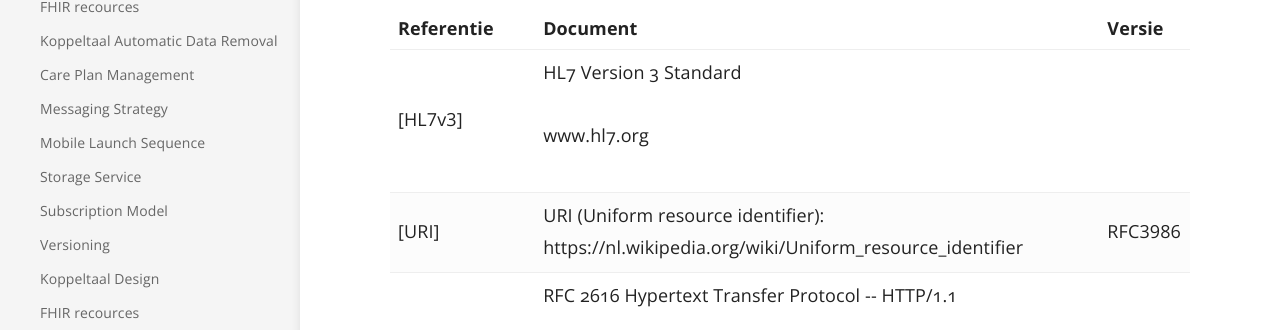
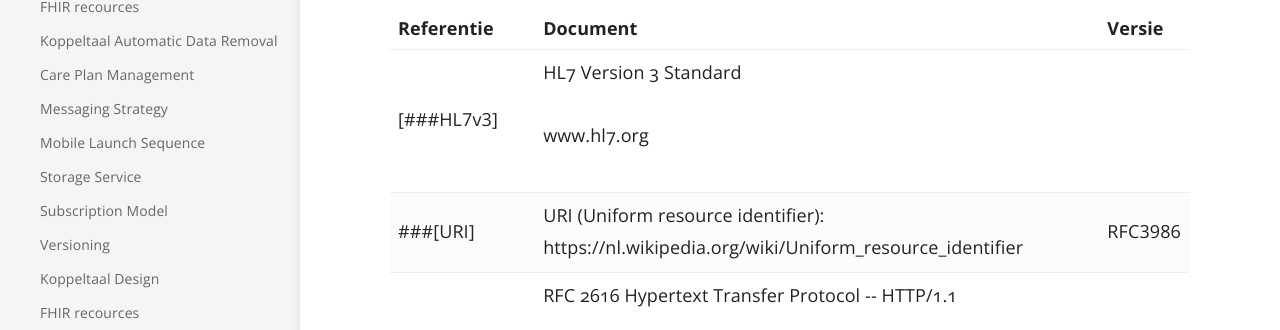
Before and after one commit to Koppeltaal/Koppeltaal-Documentation, a Jekyll site: the page built from kaders-en-uitgangspunten.md, in a window 1280 px wide and 900 px high, scrolled down 323 px. Shown: the part 152-482 px from the top of the window. Built offline with Jekyll 4.4.1, drawn with Linux system fonts in a browser that asks for light colours; our own code applies the rules of GitHub Pages for plain Markdown files.

Commit message:
GitBook: [master] 6 pages modified

```diff
--- a/kaders-en-uitgangspunten.md
+++ b/kaders-en-uitgangspunten.md
@@ -14,7 +14,7 @@ De onderstaande documenten zijn normatief en leidend voor dit document.
   </thead>
   <tbody>
     <tr>
-      <td style="text-align:left">[HL7v3]</td>
+      <td style="text-align:left">[###HL7v3]</td>
       <td style="text-align:left">
         <p>HL7 Version 3 Standard</p>
         <p>www.hl7.org</p>
@@ -22,7 +22,7 @@ De onderstaande documenten zijn normatief en leidend voor dit document.
       <td style="text-align:left"></td>
     </tr>
     <tr>
-      <td style="text-align:left">[URI]</td>
+      <td style="text-align:left">###[URI]</td>
       <td style="text-align:left">URI (Uniform resource identifier): https://nl.wikipedia.org/wiki/Uniform_resource_identifier</td>
       <td
       style="text-align:left">RFC3986</td>
```
Also changed, not shown: technologie-architectuur.md (+1 -1 lines).
